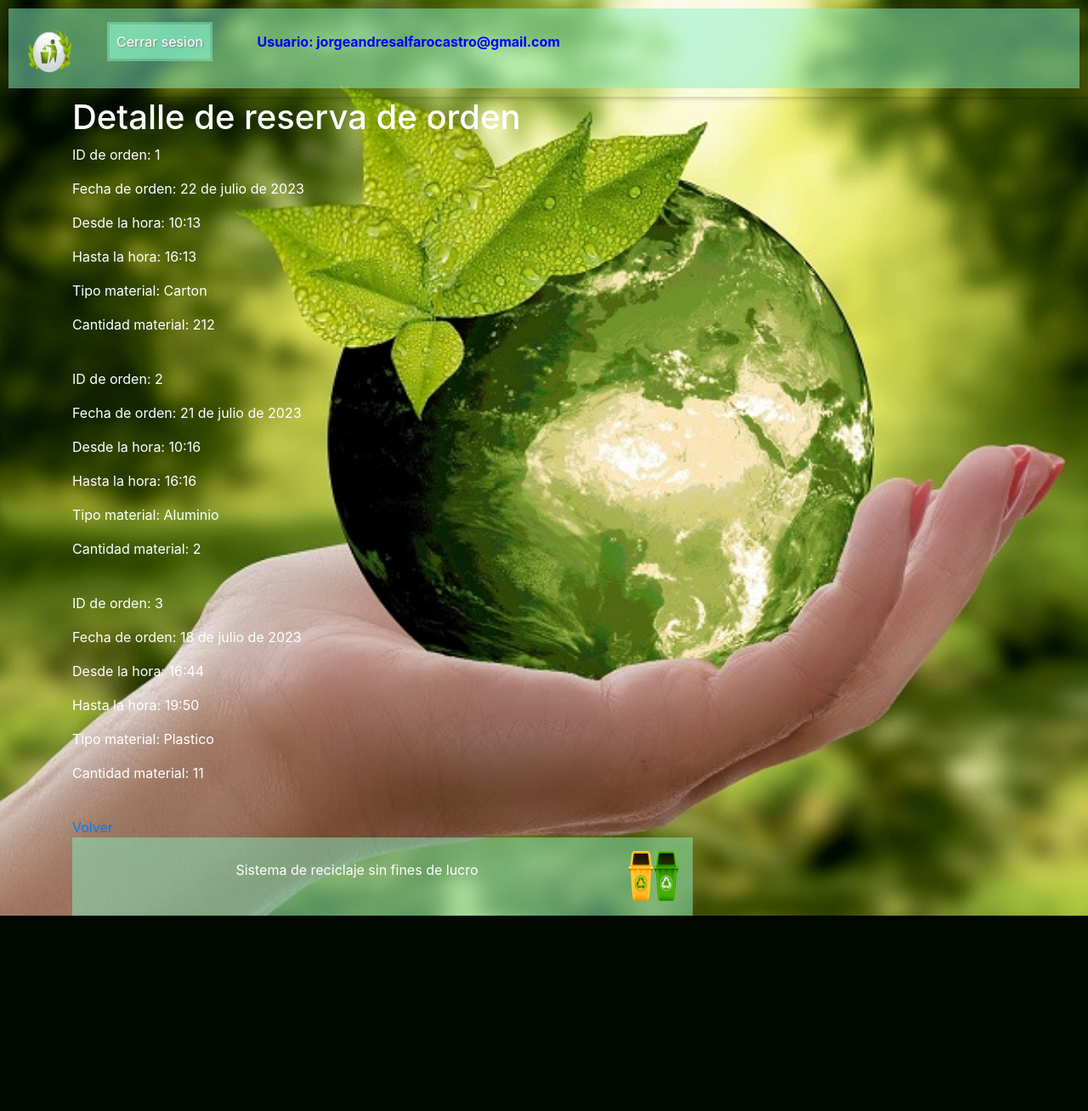
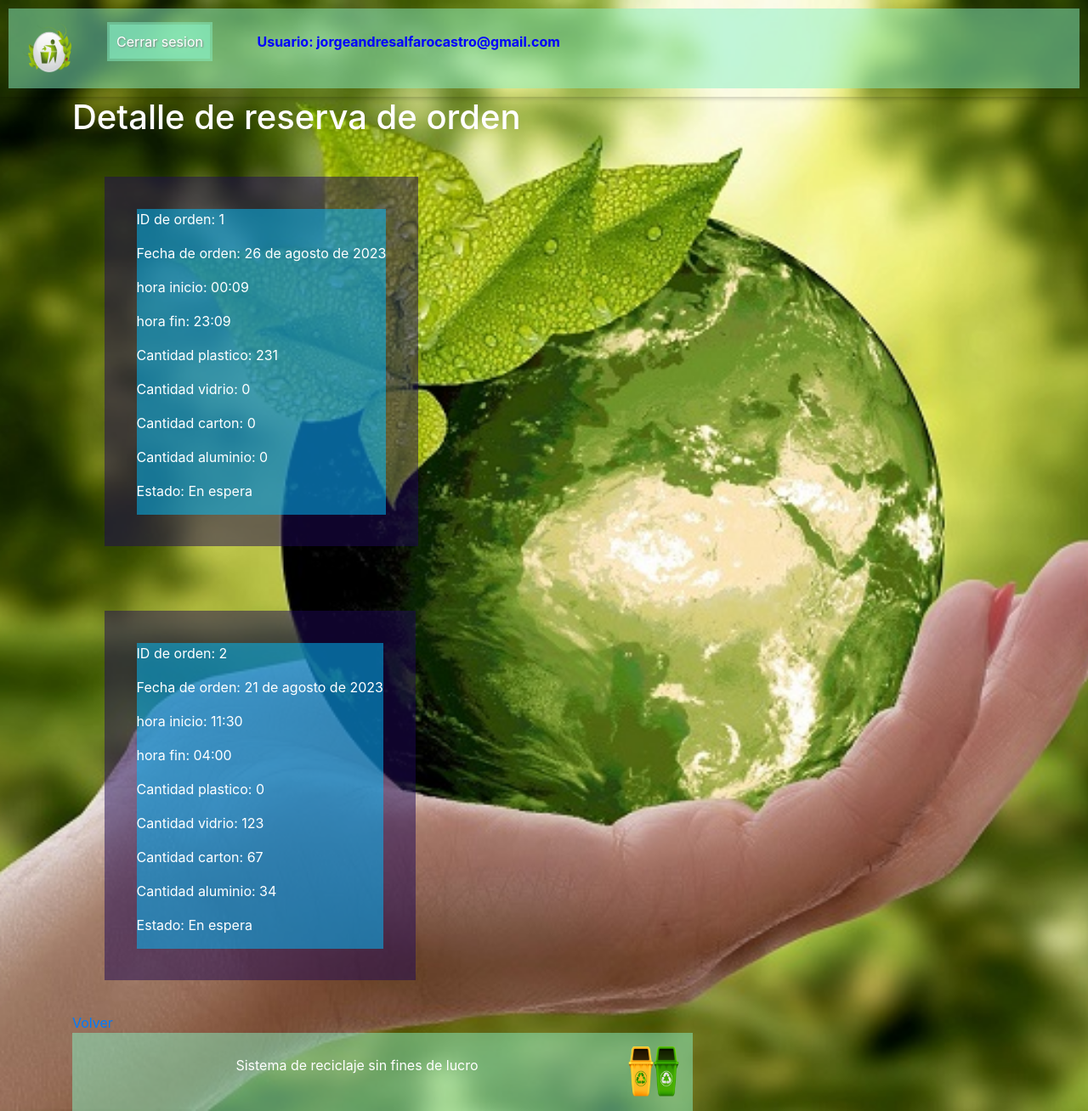
Before and after one commit to Jorge-gib/Zero_Daw_V9, a Django app: page /registro/reserva_list in a window 1280 px wide. Shown: the whole page at 85% size. Before the commit the page ends 1078 px from the top, so only its background shows below. Run offline with Django 4.2, Linux system fonts and the light colour scheme; a user stored in the database is signed in; data comes from the database, SQL or seed files in the repository; parts of the project's set-up code (start-up, migrations or seed data) failed here and were passed over; some libraries are stand-ins or nearby versions.

Commit message:
Mejora del registro de material reciclable

```diff
--- a/Registro/forms.py
+++ b/Registro/forms.py
@@ -11,12 +11,6 @@ from django.forms import NumberInput
 
 
 
-TIPO_MATERIAL = (
-    ('Plastico', 'Plastico'),
-    ('Vidrio', 'Vidrio'),
-    ('Carton', 'Carton'),
-    ('Aluminio', 'Aluminio'),
-)
 
 
 class UserUpdateForm(forms.ModelForm):
@@ -233,22 +227,26 @@ class Registro_entrega_materialForm(forms.ModelForm):
     class Meta:
         model = Registro_entrega_material
         fields = ['id_user', 'id_registro', 'fecha_registro',
-                  'tipo_material', 'cantidad_material']
+                  'cantidad_plastico', 'cantidad_vidrio', 'cantidad_carton', 'cantidad_aluminio']
 
         labels = {
             'id_user': 'ID_user',
             'id_registro': 'ID_registro',
             'fecha_registro': 'Fecha_registro',
-            'tipo_material': 'Tipo_material',
-            'cantidad_material': 'Cantidad_material',
+            'cantidad_plastico': 'Cantidad plastico',
+            'cantidad_vidrio': 'Cantidad vidrio',
+            'cantidad_carton': 'Cantidad carton',
+            'cantidad_aluminio': 'Cantidad aluminio',
 
         }
         widgets = {
             'id_user': forms.TextInput(attrs={'class': 'form-control'}),
             'id_registro': forms.TextInput(attrs={'class': 'form-control'}),
             'fecha_registro': forms.TextInput(attrs={'class': 'form-control'}),
-            'tipo_material': forms.TextInput(attrs={'class': 'form-control'}),
-            'cantidad_material': forms.TextInput(attrs={'class': 'form-control'}),
+            'cantidad_plastico': forms.TextInput(attrs={'class': 'form-control'}),
+            'cantidad_vidrio': forms.TextInput(attrs={'class': 'form-control'}),
+            'cantidad_carton': forms.TextInput(attrs={'class': 'form-control'}),
+            'cantidad_aluminio': forms.TextInput(attrs={'class': 'form-control'}),
 
 
         }
@@ -279,22 +277,30 @@ class Orden_reciclajeForm(forms.ModelForm):
 
     class Meta:
         model = Orden_reciclaje
-        fields = ['id_user', 'id_orden', 'fecha_orden', 'tipo_material', 'cantidad_material', 'latitud_posicion_ciudadano', 'longitud_posicion_ciudadano']
+        fields = ['id_user', 'id_orden', 'fecha_orden', 'cantidad_plastico', 'cantidad_vidrio', 'cantidad_carton',
+                  'cantidad_aluminio', 'latitud_posicion_ciudadano', 'longitud_posicion_ciudadano', 'estado']
         labels = {
             'id_user': 'ID user',
             'id_orden': 'ID_orden',
             'fecha_orden': 'Fecha_orden',
-            'tipo_material': 'Tipo_material',
-            'cantidad_material': 'Cantidad_material',
+            'cantidad_plastico': 'Cantidad plastico',
+            'cantidad_vidrio': 'Cantidad vidrio',
+            'cantidad_carton': 'Cantidad carton',
+            'cantidad_aluminio': 'Cantidad aluminio',
             'latitud_posicion_ciudadano': 'Latitud_posicion_ciudadano',
             'longitud_posicion_ciudadano': 'Longitud_posicion_ciudadano',
+            'estado': 'Estado',
+
         }
         widgets = {
             'id_user': forms.TextInput(attrs={'class': 'form-control'}),
             'id_orden': forms.TextInput(attrs={'class': 'form-control'}),
             'fecha_orden': forms.TextInput(attrs={'class': 'form-control'}),
-            'tipo_material': forms.Select(choices=TIPO_MATERIAL, attrs={'class': 'form-control'}),
-            'cantidad_material': forms.TextInput(attrs={'class': 'form-control'}),
+            'cantidad_plastico': forms.TextInput(attrs={'class': 'form-control'}),
+            'cantidad_vidrio': forms.TextInput(attrs={'class': 'form-control'}),
+            'cantidad_carton': forms.TextInput(attrs={'class': 'form-control'}),
+            'cantidad_aluminio': forms.TextInput(attrs={'class': 'form-control'}),
+            'estado': forms.TextInput(attrs={'class': 'form-control'}),
         }
 class OrdenUpdateForm(forms.ModelForm):
     latitud_posicion_recolector = forms.DecimalField(
@@ -329,17 +335,23 @@ class Reserva_ordenForm(forms.ModelForm):
 
     class Meta:
         model = Reserva_orden
-        fields = ['id_user', 'id_orden', 'fecha_orden', 'hora_inicio', 'hora_fin', 'tipo_material', 'cantidad_material', 'latitud_posicion_ciudadano', 'longitud_posicion_ciudadano']
+        fields = ['id_user', 'id_orden', 'fecha_orden', 'hora_inicio', 'hora_fin',
+                  'cantidad_plastico', 'cantidad_vidrio', 'cantidad_carton', 'cantidad_aluminio', 'latitud_posicion_ciudadano',
+                  'longitud_posicion_ciudadano',
+                  'estado']
         labels = {
             'id_user': 'ID user',
             'id_orden': 'ID_orden',
             'fecha_orden': 'Fecha_orden',
             'hora_inicio': 'Hora de inicio reserva',
             'hora_fin': 'Hora de termino de reserva',
-            'tipo_material': 'Tipo_material',
-            'cantidad_material': 'Cantidad_material',
+            'cantidad_plastico': 'Cantidad plastico',
+            'cantidad_vidrio': 'Cantidad vidrio',
+            'cantidad_carton': 'Cantidad carton',
+            'cantidad_aluminio': 'Cantidad aluminio',
             'latitud_posicion_ciudadano': 'Latitud_posicion_ciudadano',
             'longitud_posicion_ciudadano': 'Longitud_posicion_ciudadano',
+            'estado': 'estado'
         }
         widgets = {
             'id_user': forms.TextInput(attrs={'class': 'form-control'}),
@@ -347,6 +359,11 @@ class Reserva_ordenForm(forms.ModelForm):
             'fecha_orden': forms.TextInput(attrs={'class': 'form-control'}),
             'hora_inicio': forms.TextInput(attrs={'class': 'form-control'}),
             'hora_fin': forms.TextInput(attrs={'class': 'form-control'}),
-            'tipo_material': forms.Select(choices=TIPO_MATERIAL, attrs={'class': 'form-control'}),
-            'cantidad_material': forms.TextInput(attrs={'class': 'form-control'}),
+            'cantidad_plastico': forms.TextInput(attrs={'class': 'form-control'}),
+            'cantidad_vidrio': forms.TextInput(attrs={'class': 'form-control'}),
+            'cantidad_carton': forms.TextInput(attrs={'class': 'form-control'}),
+            'cantidad_aluminio': forms.TextInput(attrs={'class': 'form-control'}),
+            'latitud_posicion_ciudadano': forms.TextInput(attrs={'class': 'form-control'}),
+            'longitud_posicion_ciudadano': forms.TextInput(attrs={'class': 'form-control'}),
+            'estado': forms.TextInput(attrs={'class': 'form-control'}),
         }
--- a/Registro/models.py
+++ b/Registro/models.py
@@ -5,12 +5,6 @@ from django.contrib.auth.models import User
 from django.contrib.auth.models import AbstractUser, Group, Permission
 
 
-TIPO_MATERIAL = (
-    ('Plastico', 'Plastico'),
-    ('Vidrio', 'Vidrio'),
-    ('Carton', 'Carton'),
-    ('Aluminio', 'Aluminio'),
-)
 
 class UserModelo(AbstractUser):
     TIPO_USUARIO = (
@@ -47,8 +41,10 @@ class Orden_reciclaje(models.Model):
     id_user = models.ForeignKey(UserModelo, on_delete=models.CASCADE)
     id_orden = models.AutoField(primary_key=True)
     fecha_orden = models.DateField()
-    tipo_material = models.CharField(max_length=200, blank=False, null=True, choices=TIPO_MATERIAL)
-    cantidad_material = models.IntegerField()
+    cantidad_plastico = models.IntegerField(default=0)
+    cantidad_vidrio = models.IntegerField(default=0)
+    cantidad_carton = models.IntegerField(default=0)
+    cantidad_aluminio = models.IntegerField(default=0)
     latitud_posicion_ciudadano = models.DecimalField(max_digits=9, decimal_places=6, null=True)
     longitud_posicion_ciudadano = models.DecimalField(max_digits=9, decimal_places=6, null=True)
     latitud_posicion_recolector = models.DecimalField(max_digits=9, decimal_places=6, null=True)
@@ -67,8 +63,10 @@ class Reserva_orden(models.Model):
     fecha_orden = models.DateField()
     hora_inicio = models.TimeField()
     hora_fin = models.TimeField()
-    tipo_material = models.CharField(max_length=200, blank=False, null=True, choices=TIPO_MATERIAL)
-    cantidad_material = models.IntegerField()
+    cantidad_plastico = models.IntegerField(default=0)
+    cantidad_vidrio = models.IntegerField(default=0)
+    cantidad_carton = models.IntegerField(default=0)
+    cantidad_aluminio = models.IntegerField(default=0)
     latitud_posicion_ciudadano = models.DecimalField(max_digits=9, decimal_places=6, null=True)
     longitud_posicion_ciudadano = models.DecimalField(max_digits=9, decimal_places=6, null=True)
     latitud_posicion_recolector = models.DecimalField(max_digits=9, decimal_places=6, null=True)
@@ -95,8 +93,10 @@ class Registro_entrega_material(models.Model):
     id_user = models.ForeignKey(UserModelo, on_delete=models.CASCADE)
     id_registro = models.AutoField(primary_key=True)
     fecha_registro = models.DateField()
-    tipo_material = models.CharField(max_length=60)
-    cantidad_material = models.IntegerField()
+    cantidad_plastico = models.IntegerField(default=0)
+    cantidad_vidrio = models.IntegerField(default=0)
+    cantidad_carton = models.IntegerField(default=0)
+    cantidad_aluminio = models.IntegerField(default=0)
     def __str__(self):
         return str(self.ID_registro)
 
--- a/api/views.py
+++ b/api/views.py
@@ -6,14 +6,13 @@ from Registro.models import Orden_reciclaje
 
 
 def geolocalizacion(request, id_orden):
-
     orden_reciclaje = Orden_reciclaje.objects.filter(id_orden=id_orden).first()
 
     if orden_reciclaje is None:
         return render(request, 'Api/error_api.html')
 
-    latitud = float(orden_reciclaje.latitud_posicion_recolector)
-    longitud = float(orden_reciclaje.longitud_posicion_recolector)
+    latitud = orden_reciclaje.latitud_posicion_recolector
+    longitud = orden_reciclaje.longitud_posicion_recolector
 
     mapOptions = {
         "center": {"lat": latitud, "lng": longitud},
@@ -36,7 +35,6 @@ def geolocalizacion(request, id_orden):
         return render(request, 'Api/error_api.html', {'data': data})
 
 
-
 class OrdenListGeolocalizar(ListView):
     model = Orden_reciclaje
     template_name = 'Api/orden_geolocalizar.html'
--- a/static/css/fondo.css
+++ b/static/css/fondo.css
@@ -7,8 +7,15 @@ body {
   /*background-color: #f1f1f1;  /* Si deseas un color de fondo de respaldo */
 }
 .blue-background {
-  background-color: rgba(0, 191, 255, 0.5); /* Celeste con transparencia */
+  background-color: rgba(0, 191, 255, 0.5); /* Azul claro con transparencia */
   display: inline-block;
+  margin: 10mm; /* Margen de 10 milímetros */
+
+}
+.margen{
+  background-color: rgba(30, 8, 87, 0.5); /* Azul claro con transparencia */
+  display: inline-block;
+  margin: 10mm; /* Margen de 10 milímetros */
 }
 .titulo{
   text-align: center;
--- a/templates/Registro/confirmacion_calificacion.html
+++ b/templates/Registro/confirmacion_calificacion.html
@@ -9,7 +9,7 @@
     <div class="content container">
         <p class="letras">Listo!!!, gracias por tu participacion</p>
     </div>
-    <a href="{% url 'login' %}">login</a>
+    <a href="{% url 'login' %}">Volver</a>
     <footer>
         <div id="navbar" class="video2">
             <div class="video">
--- a/templates/Registro/confirmacion_posicion_recolector.html
+++ b/templates/Registro/confirmacion_posicion_recolector.html
@@ -7,6 +7,7 @@
         <p>Usted ya ha tomado la orden de servicio</p>
 
     </div>
+    <a href="{% url 'login' %}">Volver</a>
     <footer>
         <div id="navbar" class="video2">
             <div class="video">
--- a/templates/Registro/detalle_reserva.html
+++ b/templates/Registro/detalle_reserva.html
@@ -7,14 +7,20 @@
 
 {% if object_list %}
 
-{% for Reserva_orden in object_list %}
-    <p class="letras">ID de orden: {{ Reserva_orden.id_orden }}</p>
-    <p class="letras">Fecha de orden: {{ Reserva_orden.fecha_orden }}</p>
-    <p class="letras">Desde la hora: {{ Reserva_orden.hora_inicio }}</p>
-    <p class="letras">Hasta la hora: {{ Reserva_orden.hora_fin }}</p>
-    <p class="letras">Tipo material: {{ Reserva_orden.tipo_material }}</p>
-    <p class="letras">Cantidad material: {{ Reserva_orden.cantidad_material }}</p>
-
+{% for orden in object_list %}
+<div class="margen">
+<div class="blue-background">
+<p class="letras">ID de orden: {{ orden.id_orden }}</p>
+<p class="letras">Fecha de orden: {{ orden.fecha_orden }}</p>
+<p class="letras">hora inicio: {{ orden.hora_inicio}}</p>
+<p class="letras">hora fin: {{ orden.hora_fin}}</p>
+<p class="letras">Cantidad plastico: {{ orden.cantidad_plastico }}</p>
+<p class="letras">Cantidad vidrio: {{ orden.cantidad_vidrio }}</p>
+<p class="letras">Cantidad carton: {{ orden.cantidad_carton }}</p>
+<p class="letras">Cantidad aluminio: {{ orden.cantidad_aluminio }}</p>
+<p class="letras">Estado: {{ orden.estado }} </p>
+</div>
+</div>
     <br>
 {% endfor %}
 
```
Also changed, not shown: templates/Api/orden_geolocalizar.html (+8 -4 lines), templates/Registro/actualizar_orden.html (+6 -2 lines), templates/Registro/detalle.html (+14 -6 lines), templates/Registro/mostrar_ordenes.html (+6 -3 lines), templates/Registro/mostrar_ordenes_para_calificar_recolector.html (+6 -3 lines), templates/Registro/mostrar_ordenes_para_eliminar.html (+13 -5 lines), templates/Registro/orden_reciclaje.html (+37 -13 lines), templates/Registro/reserva.html (+24 -16 lines), Registro/migrations/0009_rename_cantidad_material_orden_reciclaje_aluminio_and_more.py (added), Registro/migrations/0010_alter_orden_reciclaje_aluminio_and_more.py (added), Registro/migrations/0011_rename_aluminio_orden_reciclaje_cantidad_aluminio_and_more.py (added), db.sqlite3.
